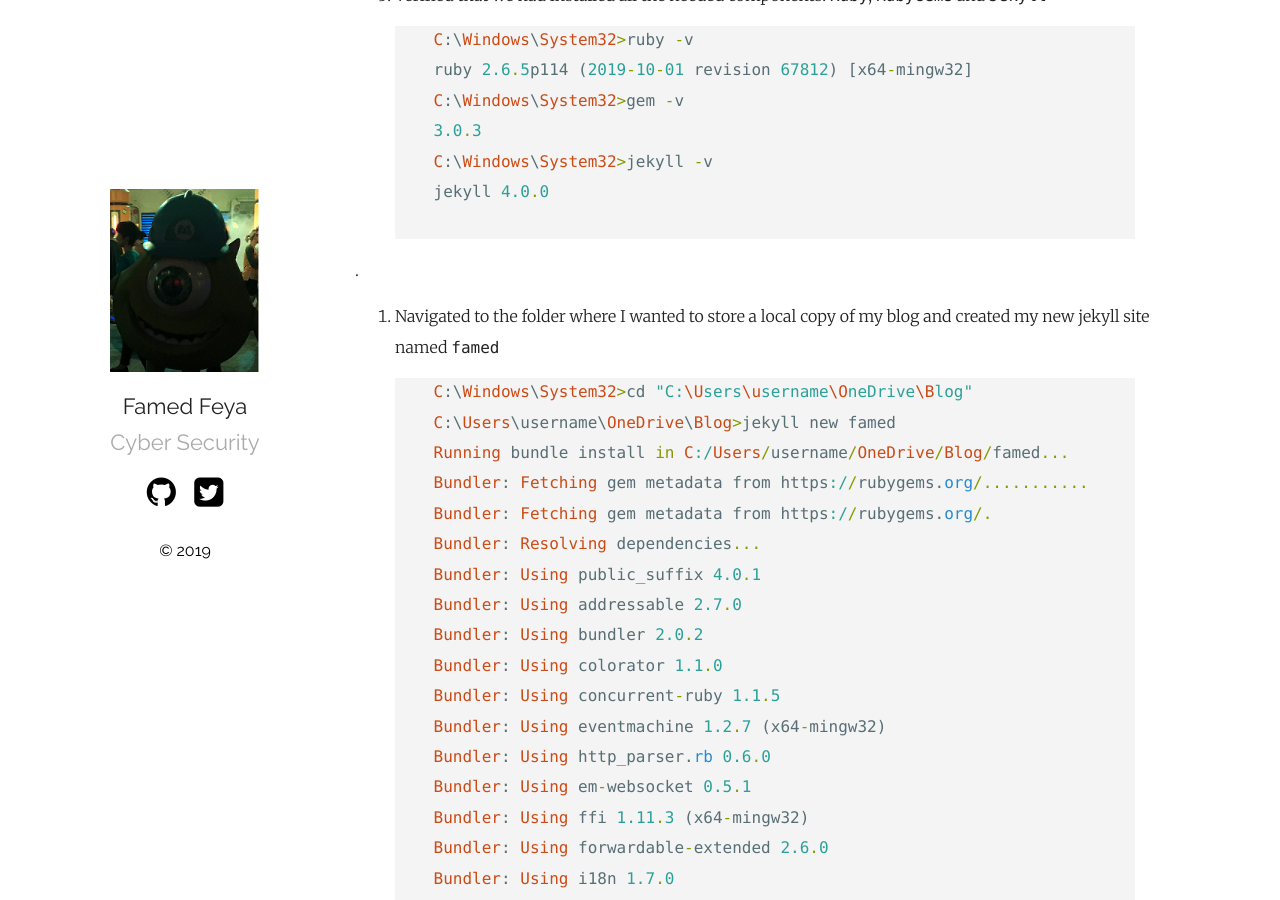
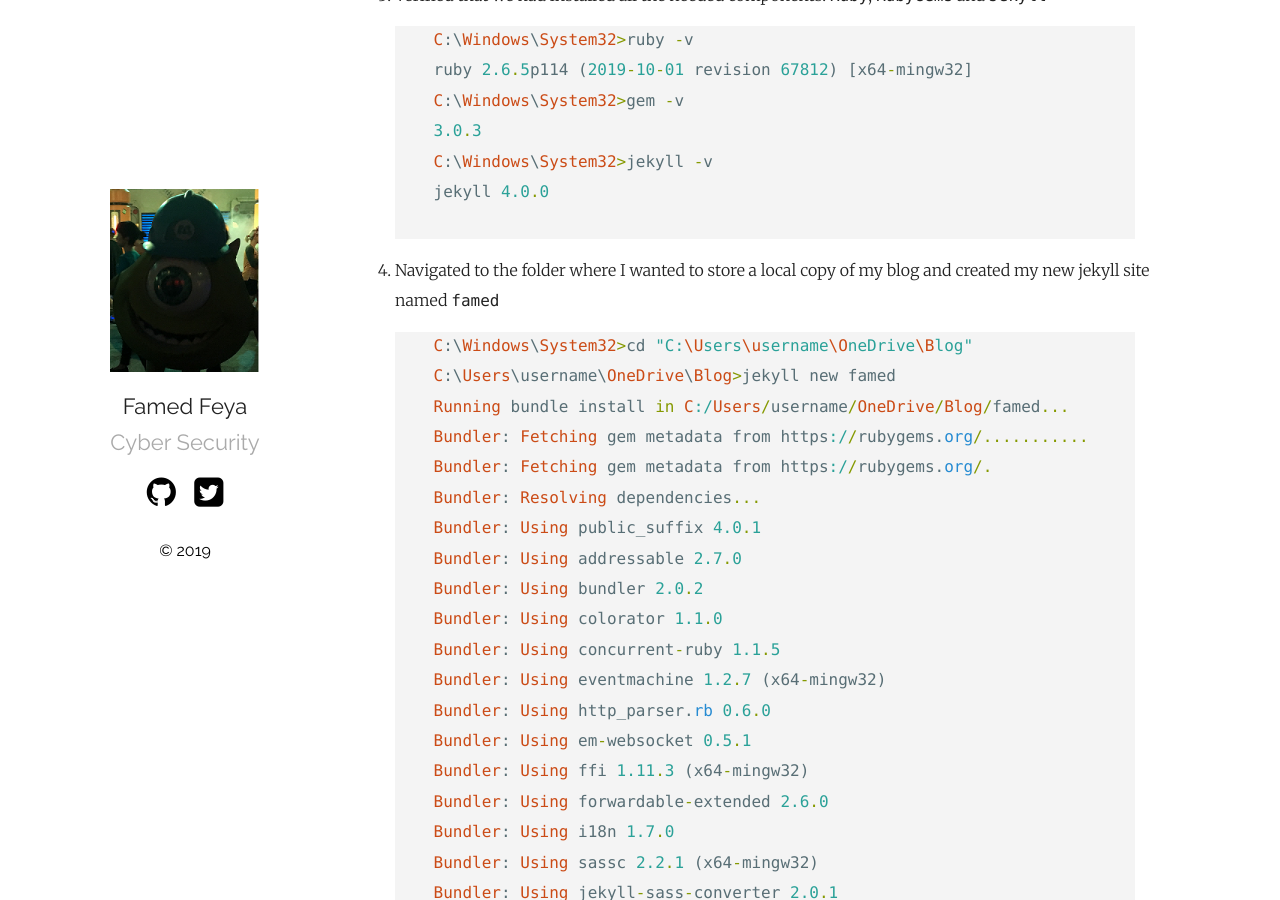
Before and after one commit to famedfeya/famed_blog, a Jekyll site: the page built from _posts/2019-11-30-How-I-built-my-blog-part1.markdown, in a window 1280 px wide and 900 px high, scrolled down 863 px. Built offline with Jekyll 4.4.1, drawn with Linux system fonts in a browser that asks for light colours.

Commit message:
'rcommit'

```diff
--- a/_posts/2019-11-30-How-I-built-my-blog-part1.markdown
+++ b/_posts/2019-11-30-How-I-built-my-blog-part1.markdown
@@ -19,7 +19,8 @@ This is a post on how I set up my blog. I choose to use `Jekyll` and `GitHub Pag
     3.0.3
     C:\Windows\System32>jekyll -v
     jekyll 4.0.0
-    {% endhighlight %}.
+    {% endhighlight %}
+{:start="4"}
 4.  Navigated to the folder where I wanted to store a local copy of my blog and created my new jekyll site named `famed`
     {% highlight ruby %}
     C:\Windows\System32>cd "C:\Users\username\OneDrive\Blog"
```
